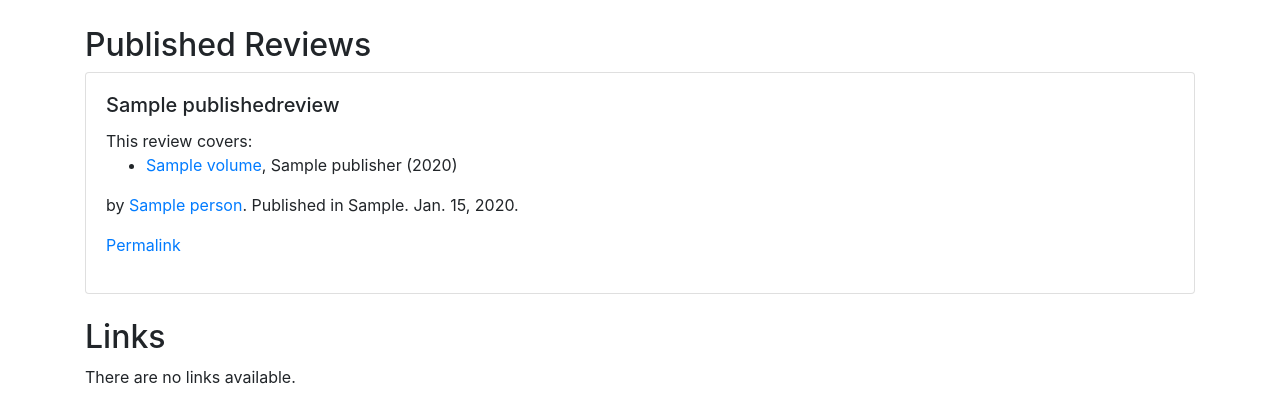
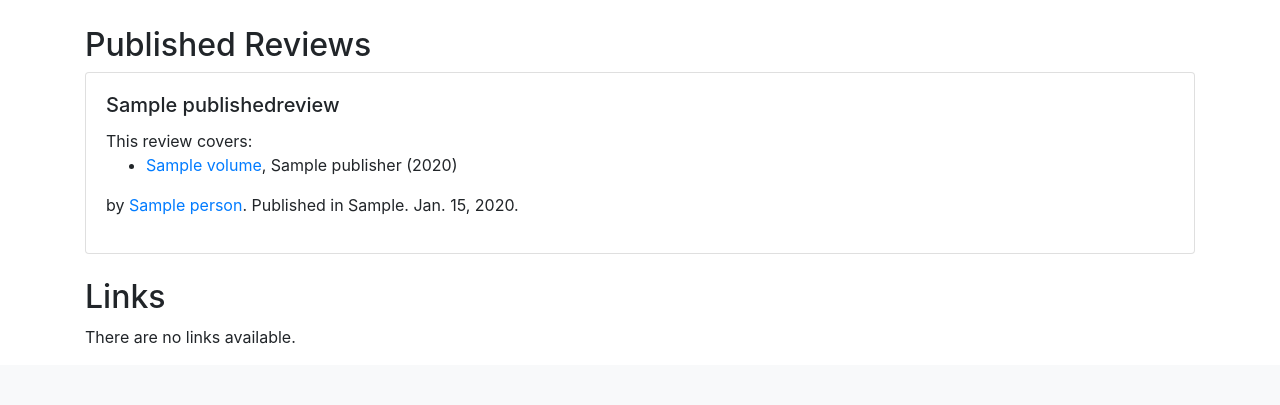
Before and after one commit to davidmreed/bibliothekai, a Django app: page /person/1 in a window 1280 px wide. Shown: the part 489-894 px from the top of the page. After the commit the page ends 833 px from the top, so only its background shows below. Run offline with Django 3.2, Linux system fonts and the light colour scheme; tables that the repository leaves empty hold one stand-in row (values such as "Sample post"); some libraries are stand-ins or nearby versions.

Commit message:
Remove permalink from published reviews

```diff
--- a/translations/templates/components/published_review.html
+++ b/translations/templates/components/published_review.html
@@ -27,11 +27,6 @@
 
             </p>
         </div>
-        <div class="card-text">
-            <p>
-                <a href="{% url 'published_review_detail' review.id %}">Permalink</a>
-            </p>
-        </div>
         {% include "components/links_list_component.html" with links=review.links.all %}
     </div>
 </div>
```
